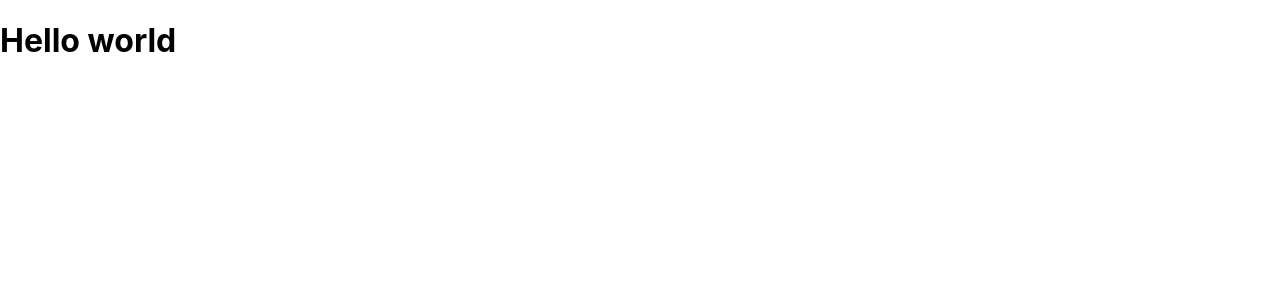
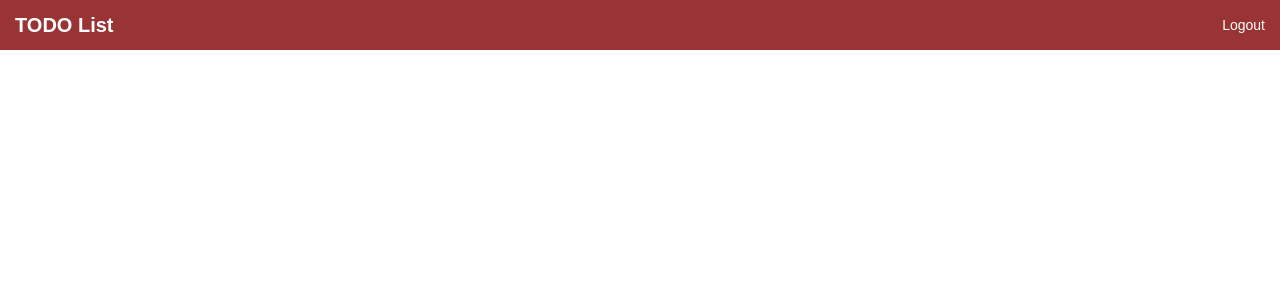
Before and after one commit to andreLagacione/todo-list-web, a React (Create React App) app: page / in a window 1280 px wide. Shown: the top 300 px of the page. Built offline with nearby package versions, Linux system fonts and the light colour scheme.

Commit message:
create dashboard component

```diff
--- a/src/App.tsx
+++ b/src/App.tsx
@@ -1,5 +1,14 @@
 import React from 'react';
+import Dashboard from './pages/dashboard';
+import GlobalStyles from './styles/global';
 
-const App: React.FC = () => <h1>Hello world</h1>
+const App: React.FC = () => {
+    return (
+        <>
+            <Dashboard></Dashboard>
+            <GlobalStyles />
+        </>
+    );
+}
 
 export default App;
--- /dev/null
+++ b/src/pages/dashboard/index.tsx
@@ -0,0 +1,14 @@
+import React from 'react';
+import Header from '../../components/header';
+import { Container } from './styles';
+
+const Dashboard: React.FC = () => {
+
+    return (
+        <Container>
+            <Header></Header>
+        </Container>
+    )
+};
+
+export default Dashboard;
--- /dev/null
+++ b/src/pages/dashboard/styles.ts
@@ -0,0 +1,9 @@
+import styled from 'styled-components';
+
+export const Container = styled.main`
+    height: 100vh;
+    display: flex;
+    flex-direction: column;
+    align-items: stretch;
+    overflow: hidden;
+`;
```
